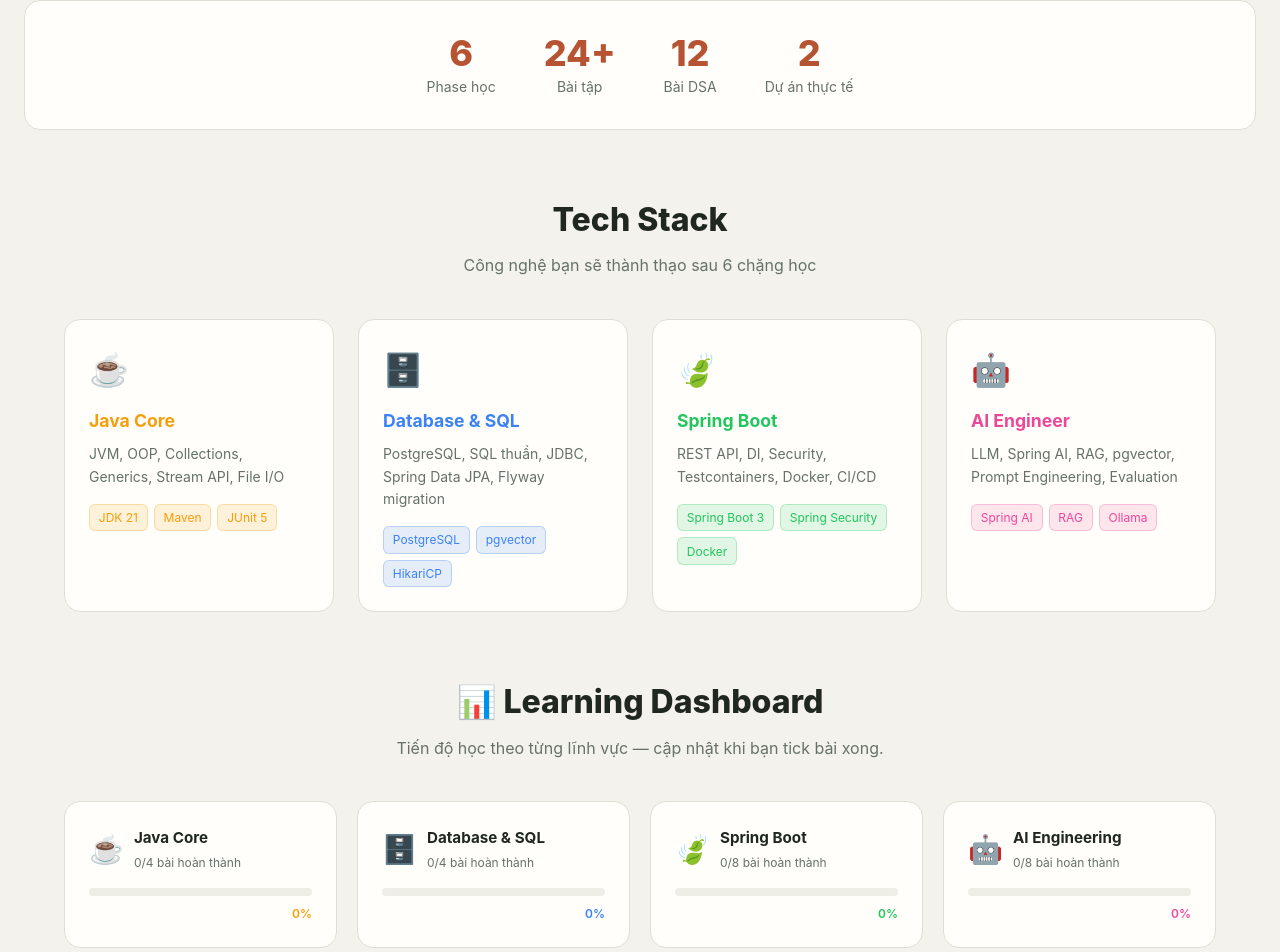
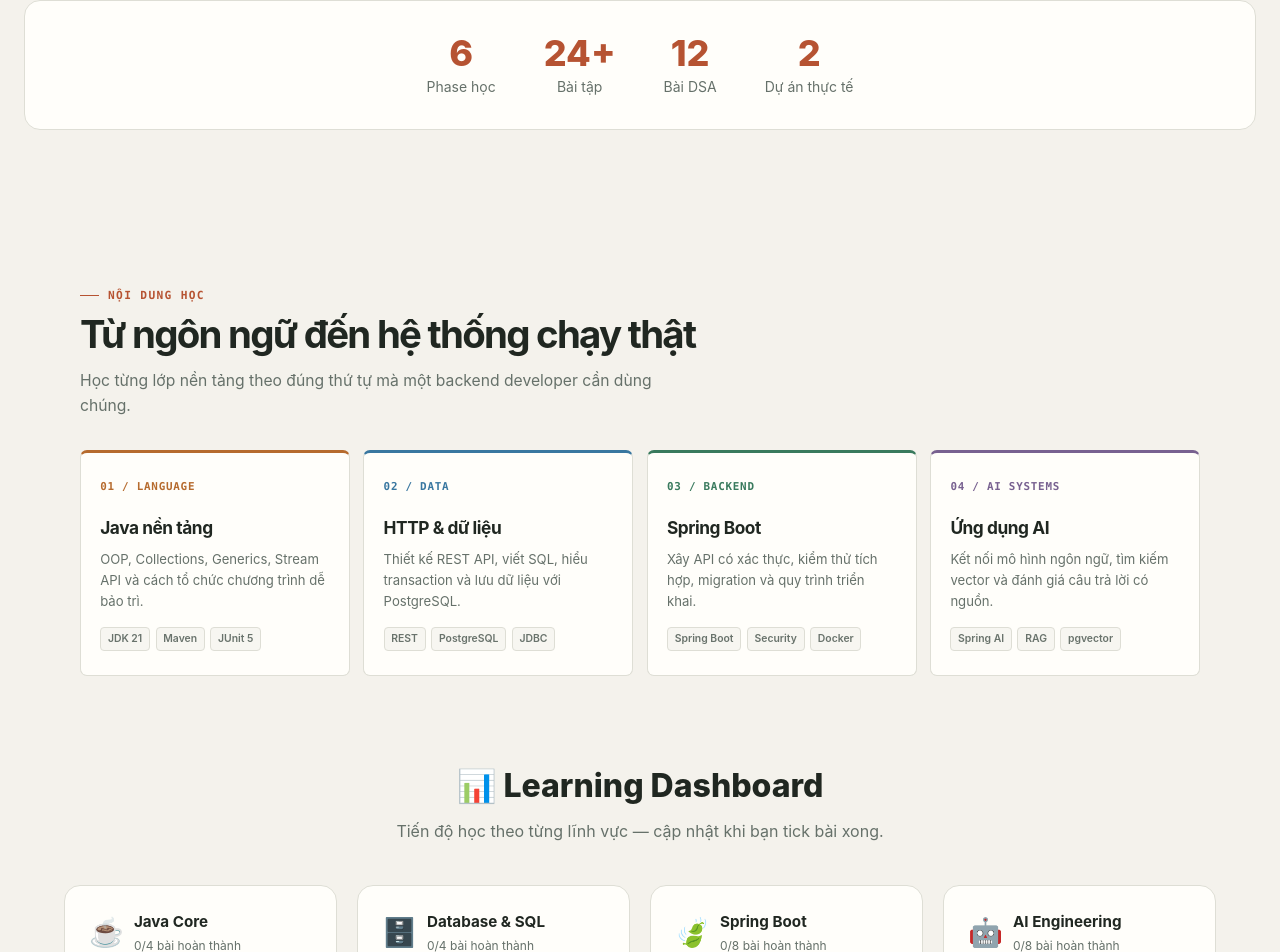
Before and after one commit to VanDung279206/JavaBackend_AI_RoadMap, a Next.js app in the folder website/: page /JavaBackend_AI_RoadMap/ in a window 1280 px wide. Shown: the part 654-1606 px from the top of the page. Built offline with nearby package versions, Linux system fonts and the light colour scheme; no server answers.

Commit message:
update bentogrid

```diff
--- a/website/src/components/BentoGrid.tsx
+++ b/website/src/components/BentoGrid.tsx
@@ -1,117 +1,57 @@
-"use client";
+import type { CSSProperties } from "react";
 
-const stack = [
+const curriculum = [
   {
-    title: "Java Core",
-    desc: "JVM, OOP, Collections, Generics, Stream API, File I/O",
-    icon: "☕",
-    color: "#f59e0b",
+    index: "01 / LANGUAGE",
+    title: "Java nền tảng",
+    desc: "OOP, Collections, Generics, Stream API và cách tổ chức chương trình dễ bảo trì.",
+    color: "#b66b2e",
     tags: ["JDK 21", "Maven", "JUnit 5"],
   },
   {
-    title: "Database & SQL",
-    desc: "PostgreSQL, SQL thuần, JDBC, Spring Data JPA, Flyway migration",
-    icon: "🗄️",
-    color: "#3b82f6",
-    tags: ["PostgreSQL", "pgvector", "HikariCP"],
+    index: "02 / DATA",
+    title: "HTTP & dữ liệu",
+    desc: "Thiết kế REST API, viết SQL, hiểu transaction và lưu dữ liệu với PostgreSQL.",
+    color: "#3977a0",
+    tags: ["REST", "PostgreSQL", "JDBC"],
   },
   {
+    index: "03 / BACKEND",
     title: "Spring Boot",
-    desc: "REST API, DI, Security, Testcontainers, Docker, CI/CD",
-    icon: "🍃",
-    color: "#22c55e",
-    tags: ["Spring Boot 3", "Spring Security", "Docker"],
+    desc: "Xây API có xác thực, kiểm thử tích hợp, migration và quy trình triển khai.",
+    color: "#397a5d",
+    tags: ["Spring Boot", "Security", "Docker"],
   },
   {
-    title: "AI Engineer",
-    desc: "LLM, Spring AI, RAG, pgvector, Prompt Engineering, Evaluation",
-    icon: "🤖",
-    color: "#ec4899",
-    tags: ["Spring AI", "RAG", "Ollama"],
+    index: "04 / AI SYSTEMS",
+    title: "Ứng dụng AI",
+    desc: "Kết nối mô hình ngôn ngữ, tìm kiếm vector và đánh giá câu trả lời có nguồn.",
+    color: "#786190",
+    tags: ["Spring AI", "RAG", "pgvector"],
   },
 ];
 
 export default function BentoGrid() {
   return (
-    <section
-      style={{
-        maxWidth: 1200,
-        margin: "0 auto",
-        padding: "0 1.5rem 4rem",
-      }}
-    >
-      <div style={{ textAlign: "center", marginBottom: "2.5rem" }}>
-        <h2 style={{ fontSize: "2rem", fontWeight: 800, marginBottom: "0.5rem" }}>
-          Tech Stack
-        </h2>
-        <p style={{ color: "var(--muted-foreground)" }}>
-          Công nghệ bạn sẽ thành thạo sau 6 chặng học
-        </p>
+    <section className="stack-section layout-container" aria-labelledby="curriculum-title">
+      <div className="section-heading">
+        <div className="section-heading-copy">
+          <span className="eyebrow">NỘI DUNG HỌC</span>
+          <h2 className="section-title" id="curriculum-title">Từ ngôn ngữ đến hệ thống chạy thật</h2>
+          <p className="section-description">Học từng lớp nền tảng theo đúng thứ tự mà một backend developer cần dùng chúng.</p>
+        </div>
       </div>
 
-      <div
-        style={{
-          display: "grid",
-          gridTemplateColumns: "repeat(auto-fill, minmax(260px, 1fr))",
-          gap: "1.5rem",
-        }}
-      >
-        {stack.map((item) => (
-          <div
-            key={item.title}
-            style={{
-              background: "var(--card)",
-              border: "1px solid var(--border)",
-              borderRadius: 16,
-              padding: "1.5rem",
-              transition: "border-color 0.2s",
-            }}
-            onMouseEnter={(e) =>
-              ((e.currentTarget as HTMLDivElement).style.borderColor = item.color)
-            }
-            onMouseLeave={(e) =>
-              ((e.currentTarget as HTMLDivElement).style.borderColor = "var(--border)")
-            }
-          >
-            <div style={{ fontSize: "2rem", marginBottom: "0.75rem" }}>{item.icon}</div>
-            <h3
-              style={{
-                fontWeight: 700,
-                fontSize: "1.1rem",
-                marginBottom: "0.5rem",
-                color: item.color,
-              }}
-            >
-              {item.title}
-            </h3>
-            <p
-              style={{
-                color: "var(--muted-foreground)",
-                fontSize: "0.875rem",
-                lineHeight: 1.6,
-                marginBottom: "1rem",
-              }}
-            >
-              {item.desc}
-            </p>
-            <div style={{ display: "flex", flexWrap: "wrap", gap: 6 }}>
-              {item.tags.map((tag) => (
-                <span
-                  key={tag}
-                  style={{
-                    fontSize: "0.75rem",
-                    padding: "0.2rem 0.55rem",
-                    borderRadius: 6,
-                    background: item.color + "22",
-                    color: item.color,
-                    border: `1px solid ${item.color}44`,
-                  }}
-                >
-                  {tag}
-                </span>
-              ))}
+      <div className="stack-grid">
+        {curriculum.map((item) => (
+          <article className="stack-card" key={item.index} style={{ "--tile-accent": item.color } as CSSProperties}>
+            <span className="stack-index">{item.index}</span>
+            <h3 className="stack-title">{item.title}</h3>
+            <p className="stack-description">{item.desc}</p>
+            <div className="tag-list" aria-label={`Công nghệ: ${item.tags.join(", ")}`}>
+              {item.tags.map((tag) => <span className="tag" key={tag}>{tag}</span>)}
             </div>
-          </div>
+          </article>
         ))}
       </div>
     </section>
```
